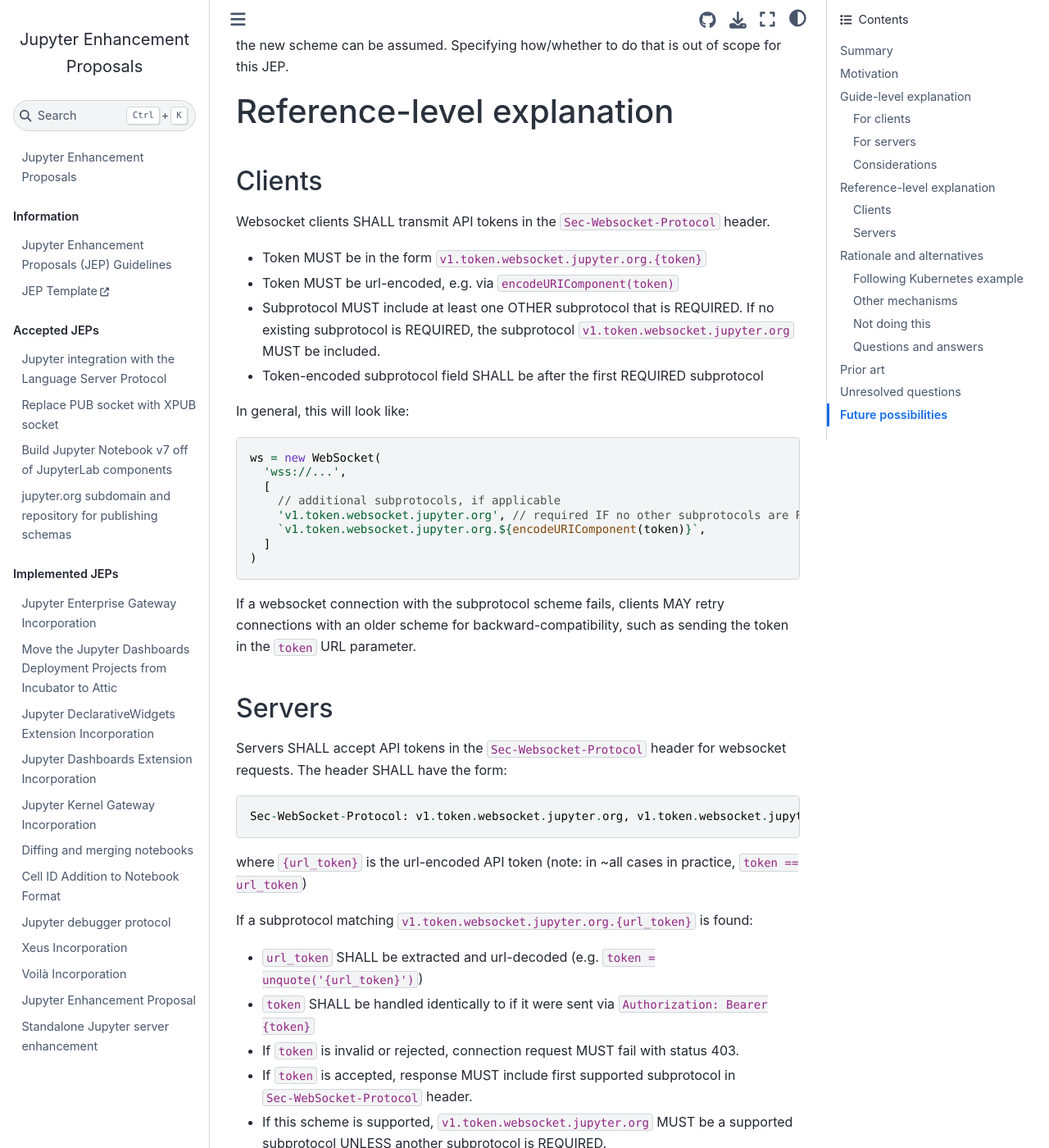
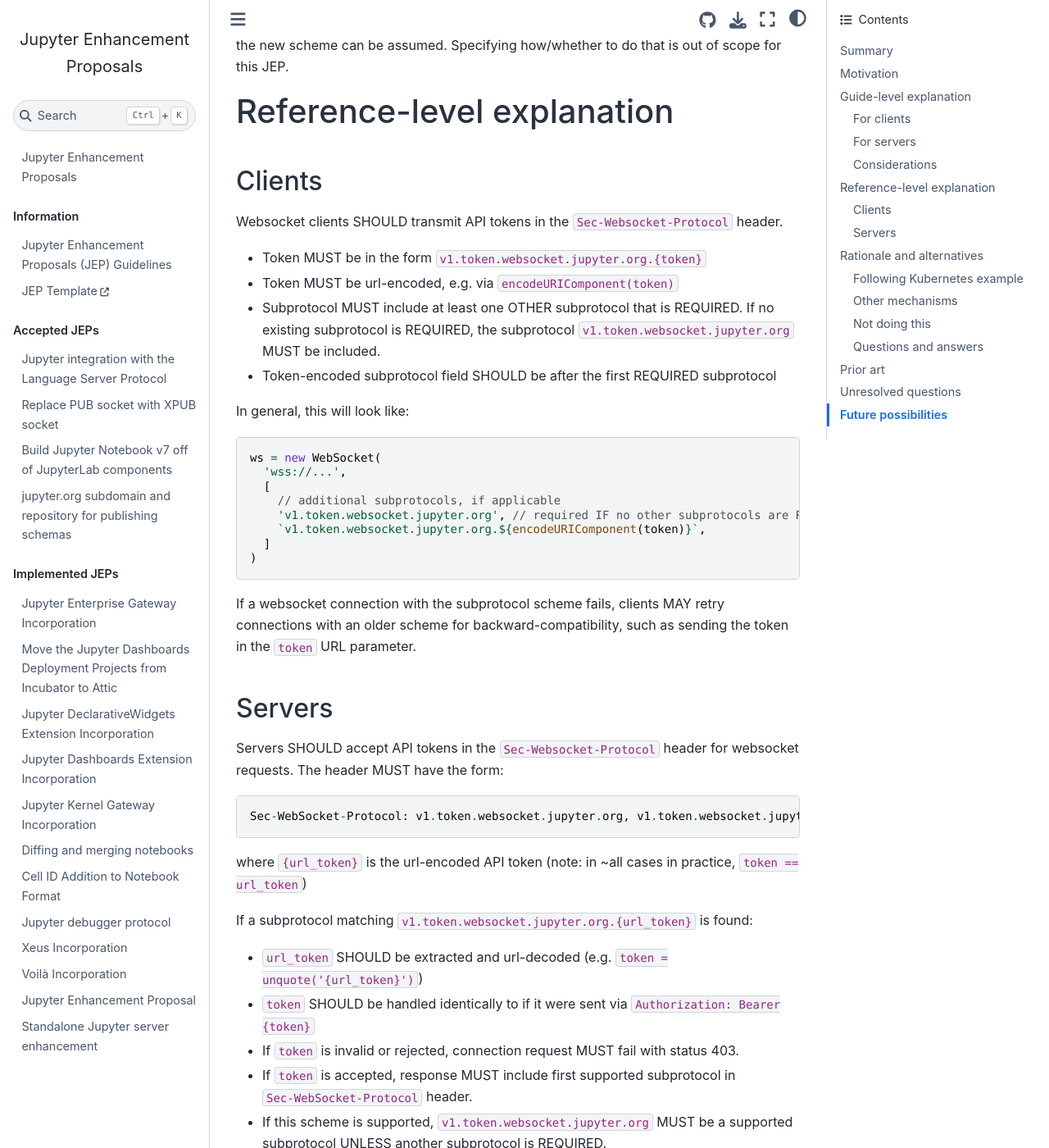
Before and after one commit to jupyter/enhancement-proposals, a Jupyter Book: the page built from 121-token-auth/token-auth.md, in a window 1280 px wide and 1400 px high, scrolled down 3311 px. Shown: the whole window at 82% size. Built offline with Jupyter Book 1.0.4 settings and Sphinx 7.4.7 and the Sphinx Book theme 1.1.4, drawn with Linux system fonts in a browser that asks for light colours; some of the changed text lies outside the part shown.

Commit message:
fix SHALL/SHOULD

````diff
--- a/121-token-auth/token-auth.md
+++ b/121-token-auth/token-auth.md
@@ -126,13 +126,13 @@
 
 ### Clients
 
-Websocket clients SHALL transmit API tokens in the `Sec-Websocket-Protocol` header.
+Websocket clients SHOULD transmit API tokens in the `Sec-Websocket-Protocol` header.
 
 - Token MUST be in the form `v1.token.websocket.jupyter.org.{token}`
 - Token MUST be url-encoded, e.g. via `encodeURIComponent(token)`
 - Subprotocol MUST include at least one OTHER subprotocol that is REQUIRED.
   If no existing subprotocol is REQUIRED, the subprotocol `v1.token.websocket.jupyter.org` MUST be included.
-- Token-encoded subprotocol field SHALL be after the first REQUIRED subprotocol
+- Token-encoded subprotocol field SHOULD be after the first REQUIRED subprotocol
 
 In general, this will look like:
 
@@ -151,8 +151,8 @@
 
 ### Servers
 
-Servers SHALL accept API tokens in the `Sec-Websocket-Protocol` header for websocket requests.
-The header SHALL have the form:
+Servers SHOULD accept API tokens in the `Sec-Websocket-Protocol` header for websocket requests.
+The header MUST have the form:
 
 ```
 Sec-WebSocket-Protocol: v1.token.websocket.jupyter.org, v1.token.websocket.jupyter.org.{url_token}
@@ -162,8 +162,8 @@
 
 If a subprotocol matching `v1.token.websocket.jupyter.org.{url_token}` is found:
 
-- `url_token` SHALL be extracted and url-decoded (e.g. `token = unquote('{url_token}')`)
-- `token` SHALL be handled identically to if it were sent via `Authorization: Bearer {token}`
+- `url_token` SHOULD be extracted and url-decoded (e.g. `token = unquote('{url_token}')`)
+- `token` SHOULD be handled identically to if it were sent via `Authorization: Bearer {token}`
 - If `token` is invalid or rejected, connection request MUST fail with status 403.
 - If `token` is accepted, response MUST include first supported subprotocol in `Sec-WebSocket-Protocol` header.
 - If this scheme is supported, `v1.token.websocket.jupyter.org` MUST be a supported subprotocol UNLESS another subprotocol is REQUIRED.
@@ -171,8 +171,8 @@
 
 For backward-compatibility, servers:
 
-- SHALL continue to accept tokens in URL parameters and Authorization header,
-- SHALL accept empty subprotocols
+- SHOULD continue to accept tokens in URL parameters and Authorization header,
+- SHOULD accept empty subprotocols
 
 For enhanced security without backward-compatibility, servers:
 
````
